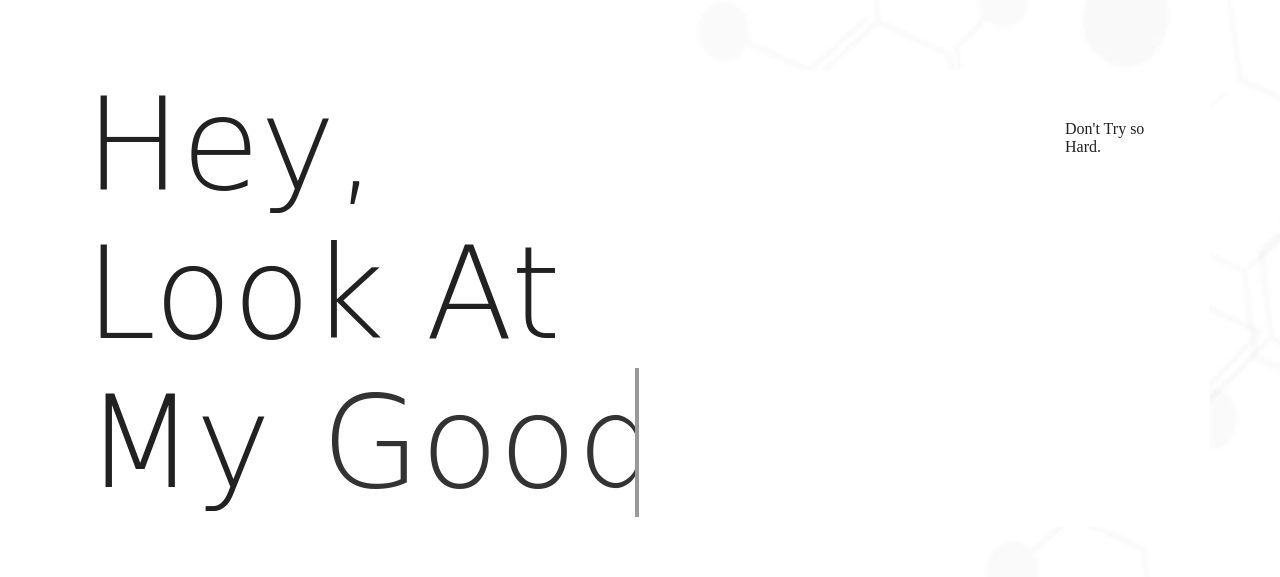
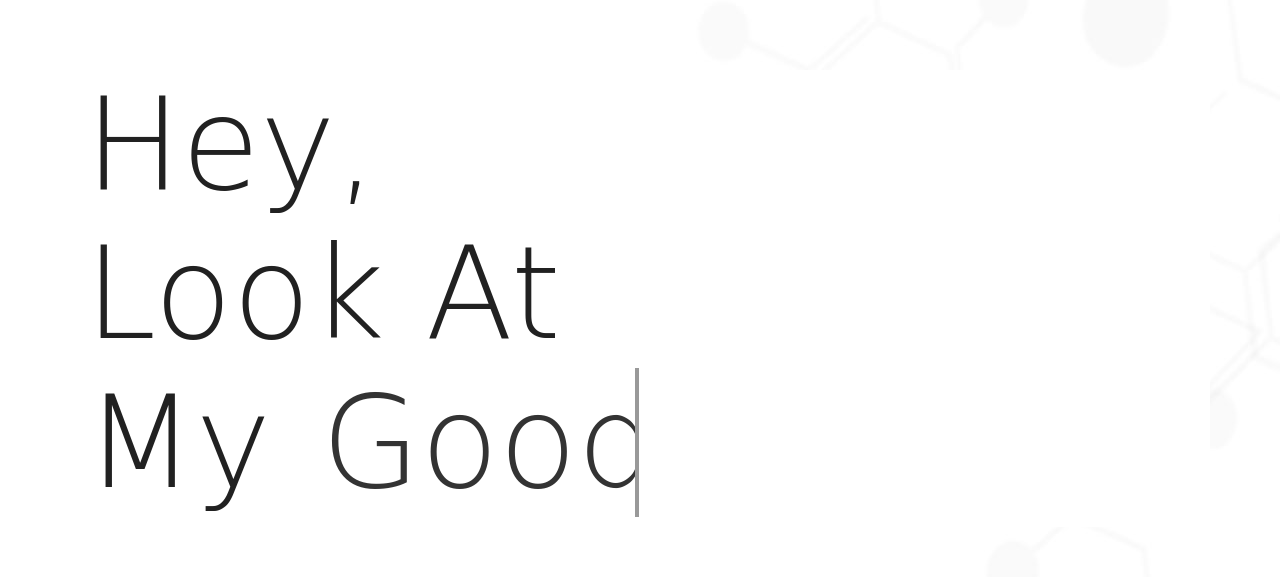
Before and after one commit to Andtit4/portofolio, a plain HTML site: page index.html in a window 1280 px wide. Shown: the part 210-787 px from the top of the page. Drawn offline with nearby package versions, Linux system fonts and the light colour scheme; a web font is replaced by a local one.

Commit message:
remove blockquote

```diff
--- a/index.html
+++ b/index.html
@@ -64,13 +64,6 @@
                     </a>
                   </h1>
                   <p></p>
-                </div>
-                <div class="col-md-2 p-t-2 p-b-2">
-                  <blockquote class="blockquote">
-                    <h6 class="text-xs-right small">
-                      <a href="" class="text-faded">Don't Try so Hard.</a>
-                    </h6>
-                  </blockquote>
                 </div>
               </div>
             </div>
```
